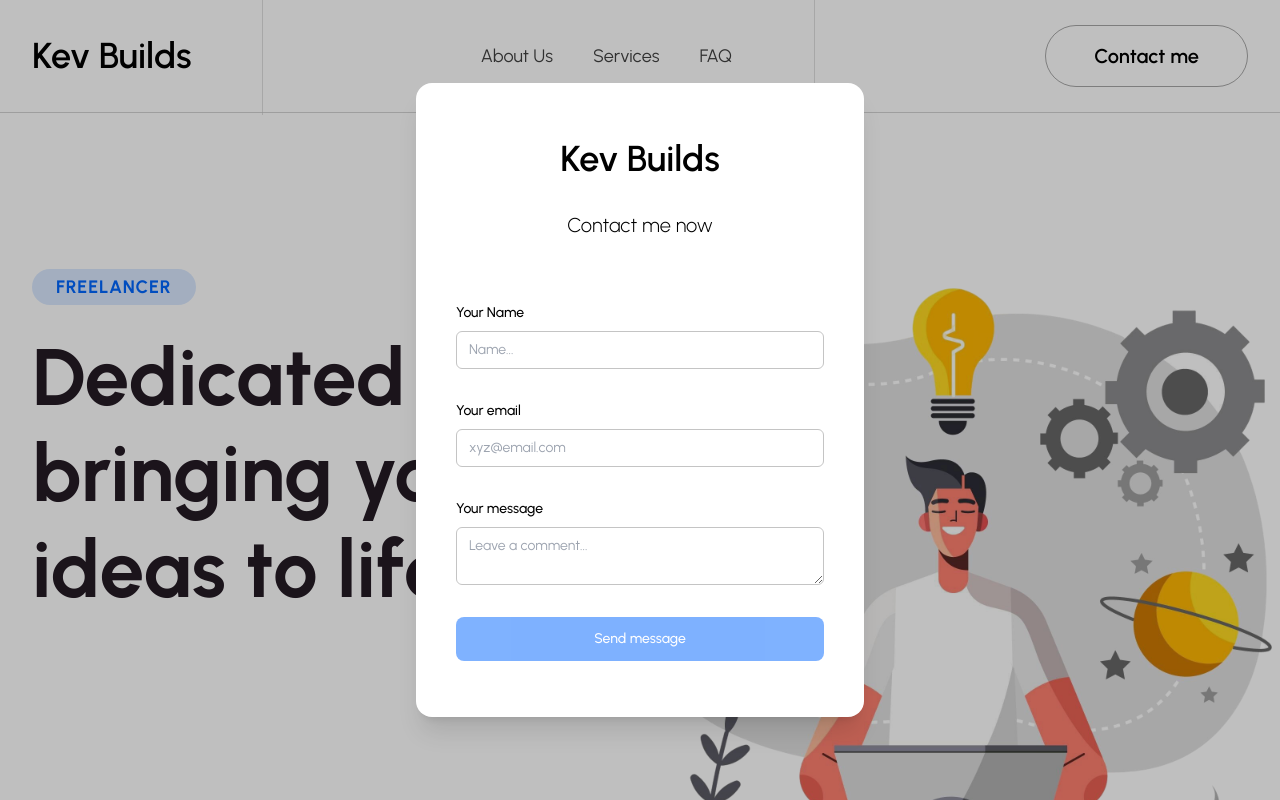
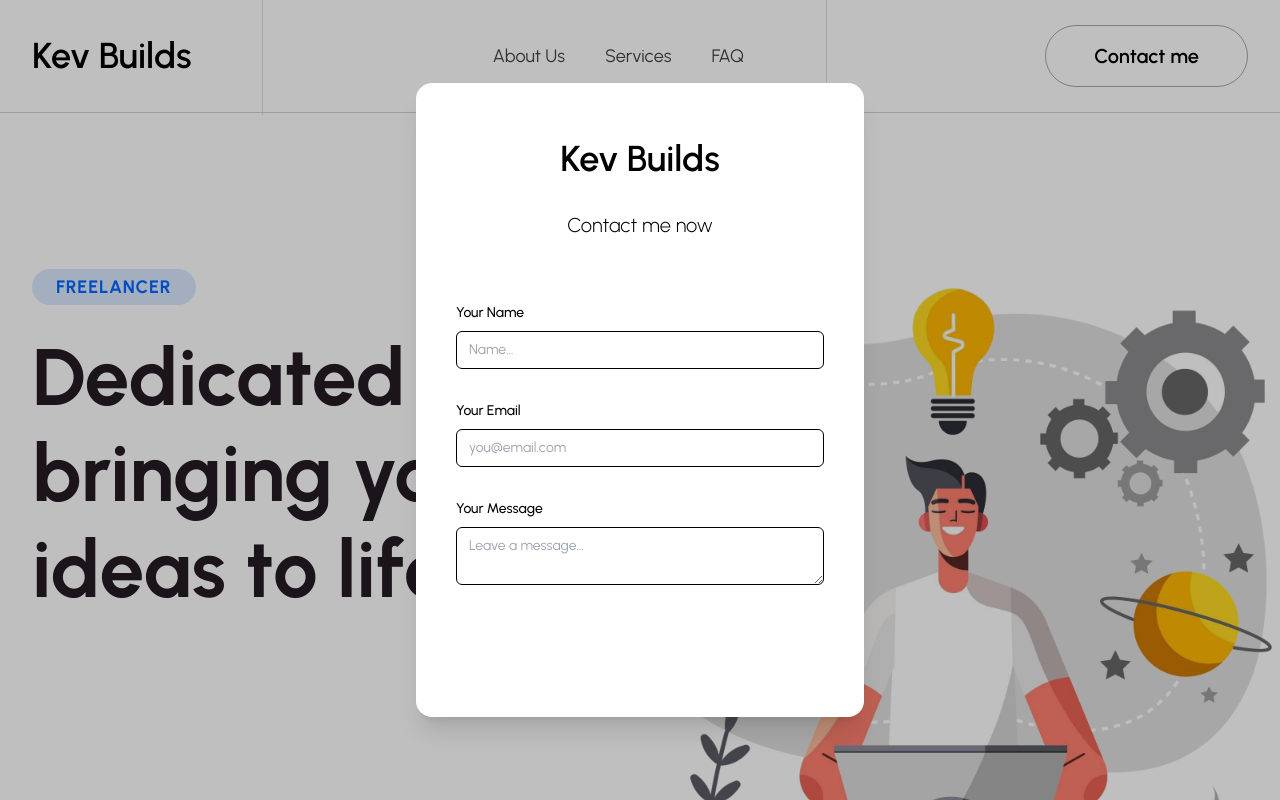
Before and after one commit to kev-er/freelacer_site, a Next.js app: page / in a window 1280 px wide. Both pictures are taken after a click on the button "Contact me". Shown: the top 800 px of the page. Built offline with nearby package versions, Linux system fonts and the light colour scheme.

Commit message:
fixing contact form on mobile

```diff
--- a/app/components/Navbar/Contactus.tsx
+++ b/app/components/Navbar/Contactus.tsx
@@ -3,58 +3,36 @@ import { Dialog, Transition } from '@headlessui/react';
 import { Fragment, useState } from 'react';
 import Link from 'next/link';
 
-
-const Contactusform = () => {
-    let [isOpen, setIsOpen] = useState(false)
-
+const Contactusform = ({
+    isOpen,
+    closeModal,
+}: {
+    isOpen: boolean;
+    closeModal: () => void;
+}) => {
     const [inputValues, setInputValues] = useState({
         input1: '',
         input2: '',
         input3: ''
     });
 
-    const handleChange = (e: { target: { name: string; value: string; }; }) => {
+    const handleChange = (e: React.ChangeEvent<HTMLInputElement | HTMLTextAreaElement>) => {
         const { name, value } = e.target;
-        setInputValues(prevState => ({ ...prevState, [name]: value }));
-    }
+        setInputValues(prev => ({ ...prev, [name]: value }));
+    };
 
     const handleClick = () => {
-        alert(`Name: ${inputValues.input1}, Email-address: ${inputValues.input2}, Message: ${inputValues.input3}`);
-        setIsOpen(false)
-    }
-
-    // FORM SUBMIT
-    const handleSubmit = (event: { preventDefault: () => void; }) => {
-        event.preventDefault();
-        // handle form submission
+        alert(`Name: ${inputValues.input1}, Email: ${inputValues.input2}, Message: ${inputValues.input3}`);
+        closeModal();
     };
 
-    const isDisabled = Object.values(inputValues).some((value) => value === '');
+    const handleSubmit = (e: React.FormEvent) => {
+        e.preventDefault();
+    };
 
-
-    const closeModal = () => {
-        setIsOpen(false)
-    }
-
-    const openModal = () => {
-        setIsOpen(true)
-    }
+    const isDisabled = Object.values(inputValues).some((val) => val === '');
 
     return (
-        <>
-            <div className=" inset-y-0 right-0 flex items-center pr-2 sm:static sm:inset-auto md:ml-6 sm:pr-0">
-                {/* <div className='lg:hidden'>
-                    <button type="button" className='bg-navyblue w-full hover:text-white text-white border border-purple font-medium py-2 px-4 rounded' onClick={openModal}>
-                        Contact Us
-                    </button>
-                </div> */}
-                <div className='hidden lg:block'>
-                    <button type="button" className='justify-end text-xl font-semibold bg-transparent py-4 px-6 lg:px-12 navbutton rounded-full hover:bg-navyblue hover:text-white' onClick={openModal}>
-                        Contact me
-                    </button>
-                </div>
-            </div>
-
         <Transition appear show={isOpen} as={Fragment}>
             <Dialog as="div" className="relative z-50" onClose={closeModal}>
                 <Transition.Child
@@ -81,78 +59,71 @@ const Contactusform = () => {
                             leaveTo="opacity-0 scale-95"
                         >
                             <Dialog.Panel className="w-full max-w-md transform overflow-hidden rounded-2xl bg-white p-6 text-left align-middle shadow-xl transition-all">
-
                                 <div className="py-8 lg:py-8 px-4 mx-auto max-w-screen-md">
                                     <div className="flex flex-shrink-0 items-center justify-center">
                                         <Link href="/" className='text-2xl sm:text-4xl font-semibold text-black'>
                                             Kev Builds
                                         </Link>
                                     </div>
-                                        <p className="mb-8 lg:mb-16 mt-8 font-light text-center text-gray-500 dark:text-gray-400 sm:text-xl">Contact me now</p>
-                                        <form action="#" className="space-y-8" onSubmit={handleSubmit}>
+                                    <p className="mb-8 lg:mb-16 mt-8 font-light text-center text-gray-500 dark:text-gray-400 sm:text-xl">
+                                        Contact me now
+                                    </p>
+                                    <form onSubmit={handleSubmit} className="space-y-8">
                                         <div>
-                                                <label htmlFor="text" className="block mb-2 text-sm font-medium text-gray-900 dark:text-gray-300">Your Name</label>
+                                            <label htmlFor="name" className="block mb-2 text-sm font-medium text-gray-900">Your Name</label>
                                             <input
-                                                    id="text"
-
+                                                id="name"
                                                 name="input1"
                                                 value={inputValues.input1}
                                                 onChange={handleChange}
-
                                                 type="text"
-                                                    autoComplete="current-password"
                                                 required
-                                                    className="relative block w-full appearance-none  rounded-md border border-linegrey px-3 py-2 text-gray-900 placeholder-gray-500 focus:z-10 focus:border-indigo-500 focus:outline-none focus:ring-indigo-500 sm:text-sm"
+                                                className="block w-full rounded-md border border-gray-300 px-3 py-2 text-sm"
                                                 placeholder="Name..."
                                             />
                                         </div>
                                         <div>
-                                                <label htmlFor="email" className="block mb-2 text-sm font-medium text-gray-900 dark:text-gray-300">Your email</label>
+                                            <label htmlFor="email" className="block mb-2 text-sm font-medium text-gray-900">Your Email</label>
                                             <input
                                                 id="email"
                                                 name="input2"
                                                 value={inputValues.input2}
                                                 onChange={handleChange}
-
                                                 type="email"
-                                                    autoComplete="current-password"
                                                 required
-                                                    className="relative block w-full appearance-none  rounded-md border border-linegrey px-3 py-2 text-gray-900 placeholder-gray-500 focus:z-10 focus:border-indigo-500 focus:outline-none focus:ring-indigo-500 sm:text-sm"
-                                                    placeholder="xyz@email.com"
+                                                className="block w-full rounded-md border border-gray-300 px-3 py-2 text-sm"
+                                                placeholder="you@email.com"
                                             />
                                         </div>
-                                            <div className="sm:col-span-2">
-                                                <label htmlFor="message" className="block mb-2 text-sm font-medium text-gray-900 dark:text-gray-400">Your message</label>
+                                        <div>
+                                            <label htmlFor="message" className="block mb-2 text-sm font-medium text-gray-900">Your Message</label>
                                             <textarea
                                                 id="message"
                                                 name="input3"
                                                 value={inputValues.input3}
                                                 onChange={handleChange}
-                                                    className="relative block w-full appearance-none  rounded-md border border-linegrey px-3 py-2 text-gray-900 placeholder-gray-500 focus:z-10 focus:border-indigo-500 focus:outline-none focus:ring-indigo-500 sm:text-sm" placeholder="Leave a comment..."></textarea>
+                                                required
+                                                className="block w-full rounded-md border border-gray-300 px-3 py-2 text-sm"
+                                                placeholder="Leave a message..."
+                                            />
                                         </div>
-                                            <button type="submit"
+                                        <button
+                                            type="submit"
                                             onClick={handleClick}
                                             disabled={isDisabled}
-                                                className="py-3 px-5 text-sm disabled:opacity-50 font-medium w-full text-center text-white rounded-lg bg-blue focus:ring-4 focus:outline-none focus:ring-primary-300 dark:bg-primary-600 dark:hover:bg-primary-700 dark:focus:ring-primary-800">Send message</button>
-
+                                            className="w-full py-3 px-5 text-sm font-medium text-white bg-blue-600 hover:bg-blue-700 rounded-lg disabled:opacity-50"
+                                        >
+                                            Send Message
+                                        </button>
                                     </form>
-
                                 </div>
-
-                                    {/* <div className='flex justify-end'>
-                                        <button type="button"
-                                            onClick={closeModal}
-                                            className="py-3 px-5 mt-2 text-sm font-medium w-50 text-center text-white rounded-lg bg-red hover:bg-primary-800 focus:ring-4 focus:outline-none focus:ring-primary-300 dark:bg-primary-600 dark:hover:bg-primary-700 dark:focus:ring-primary-800">Close</button>
-                                    </div> */}
-
                             </Dialog.Panel>
                         </Transition.Child>
                     </div>
                 </div>
             </Dialog>
         </Transition>
-        </>
-    )
-}
+    );
+};
 
 export default Contactusform;
--- a/app/components/Navbar/Drawerdata.tsx
+++ b/app/components/Navbar/Drawerdata.tsx
@@ -1,24 +1,17 @@
 import React from "react";
 import Link from "next/link";
-import Contactusform from "./Contactus";
 
-interface NavigationItem {
-    name: string;
-    href: string;
-    current: boolean;
-}
-
-const navigation: NavigationItem[] = [
+const navigation = [
     { name: 'About Us', href: '#aboutus-section', current: true },
     { name: 'Services', href: '#services-section', current: false },
     { name: 'FAQ', href: '#faq-section', current: false },
-]
+];
 
 function classNames(...classes: string[]) {
     return classes.filter(Boolean).join(' ')
 }
 
-const Data = () => {
+const Drawerdata = ({ openModal }: { openModal: () => void }) => {
     return (
         <div className="rounded-md max-w-sm w-full mx-auto">
             <div className="flex-1 space-y-4 py-1">
@@ -30,18 +23,19 @@ const Data = () => {
                                 href={item.href}
                                 className={classNames(
                                     item.current ? 'bg-gray-900 text-purple' : 'text-black hover:bg-gray-700 hover:text-purple',
-                                    'block  py-2 rounded-md text-base font-medium'
+                                    'block py-2 rounded-md text-base font-medium'
                                 )}
-                                aria-current={item.current ? 'page' : undefined}
                             >
                                 {item.name}
                             </Link>
                         ))}
                         <div className="mt-4"></div>
-                        <button className="bg-navyblue w-full hover:text-white text-white border border-purple font-medium py-2 px-4 rounded">
+                        <button
+                            className="bg-navyblue w-full hover:text-white text-white border border-purple font-medium py-2 px-4 rounded"
+                            onClick={openModal}
+                        >
                             Contact me
                         </button>
-                        {/* <Contactusform /> */}
                     </div>
                 </div>
             </div>
@@ -49,4 +43,4 @@ const Data = () => {
     );
 }
 
-export default Data;
+export default Drawerdata;
```
Also changed, not shown: app/components/Navbar/Navbar.tsx (+25 -26 lines). Lines whose indentation alone changed are shown as unchanged.
